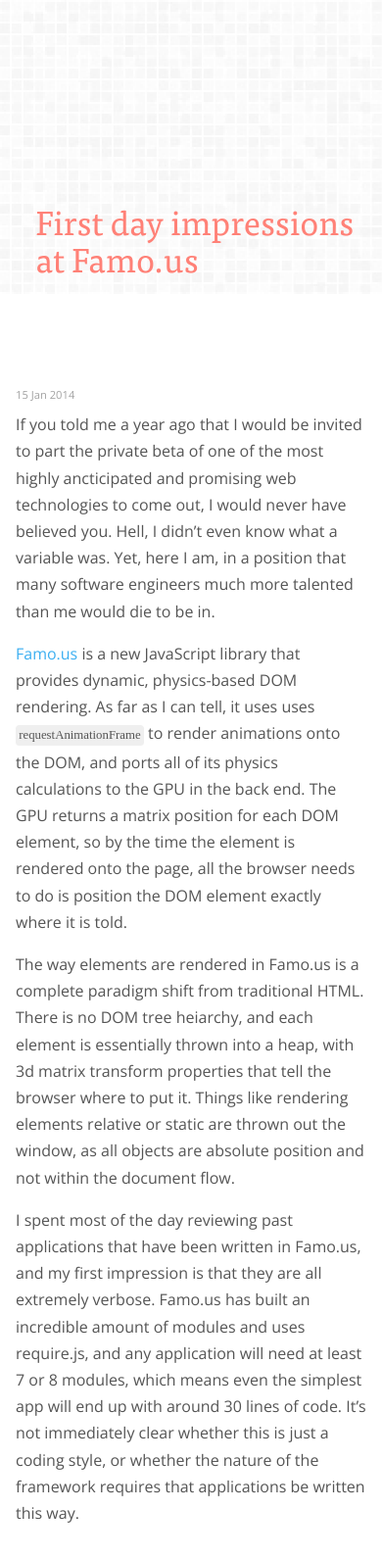
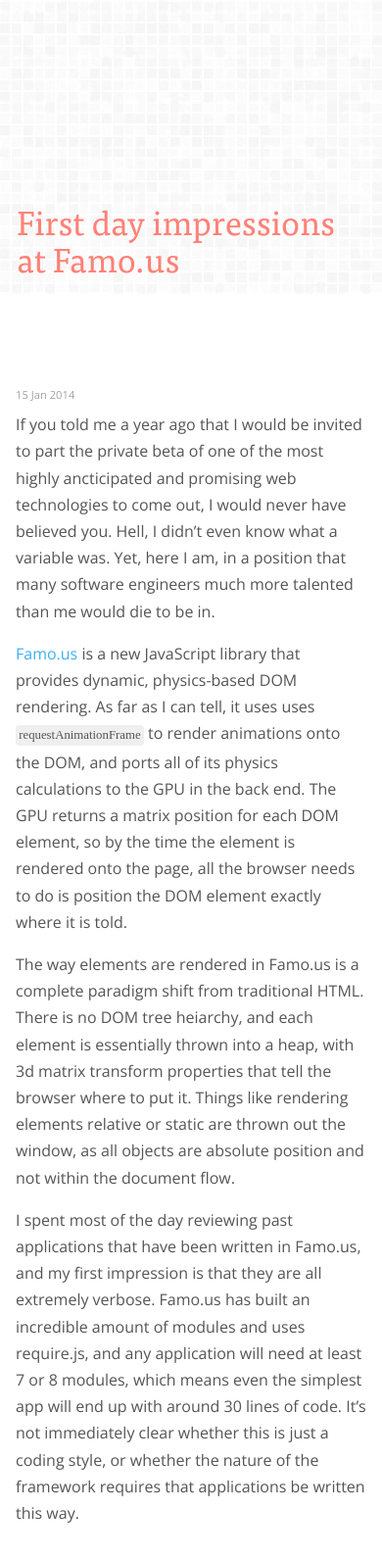
Before and after one commit to bioball/bioball.github.io, a Jekyll site: the page built from _posts/2014-01-15-first-day-impressions-at-famous.md, in a window 390 px wide. Shown: the whole page at 98% size. Built offline with Jekyll 4.4.1, drawn with Linux system fonts in a browser that asks for light colours; Markdown is read by kramdown in place of the engine named in the settings; comment, search, counter and statistics services are not loaded.

Commit message:
css bug fix

```diff
--- a/css/main.css
+++ b/css/main.css
@@ -513,8 +513,7 @@ nav ul {
     float: none;
     width: 100%;
     height: 300px;
-    margin: 0;
-    padding: 0 1em; }
+    margin: 0; }
 
   body {
     -webkit-transition: 300ms ease-out;
--- a/css/partials/_responsive.sass
+++ b/css/partials/_responsive.sass
@@ -42,7 +42,7 @@
     width: 100%
     height: 300px
     margin: 0
-    padding: 0 1em
+    // padding: 0 1em
   body
     +transition(300ms ease-out)
     &.animate
```
